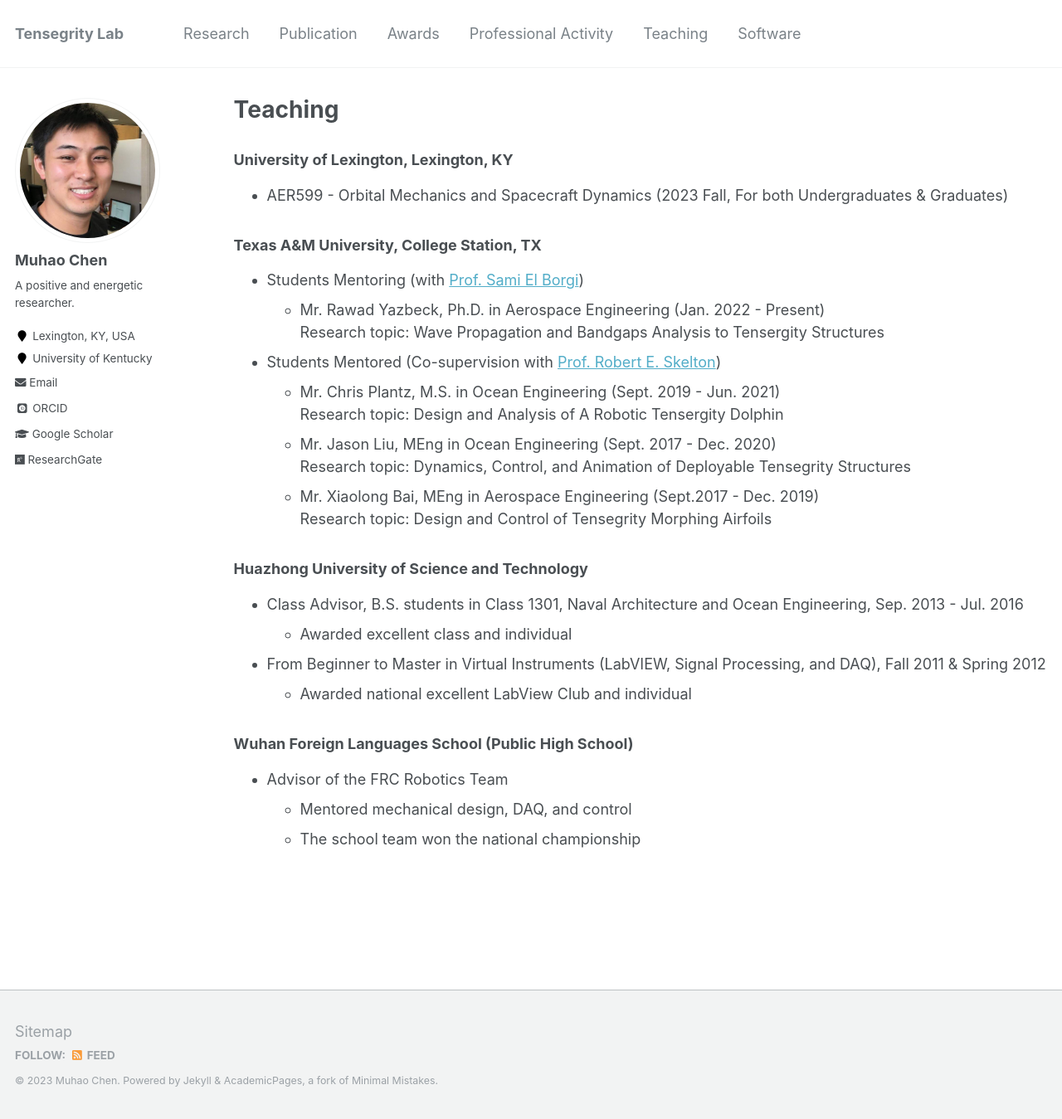
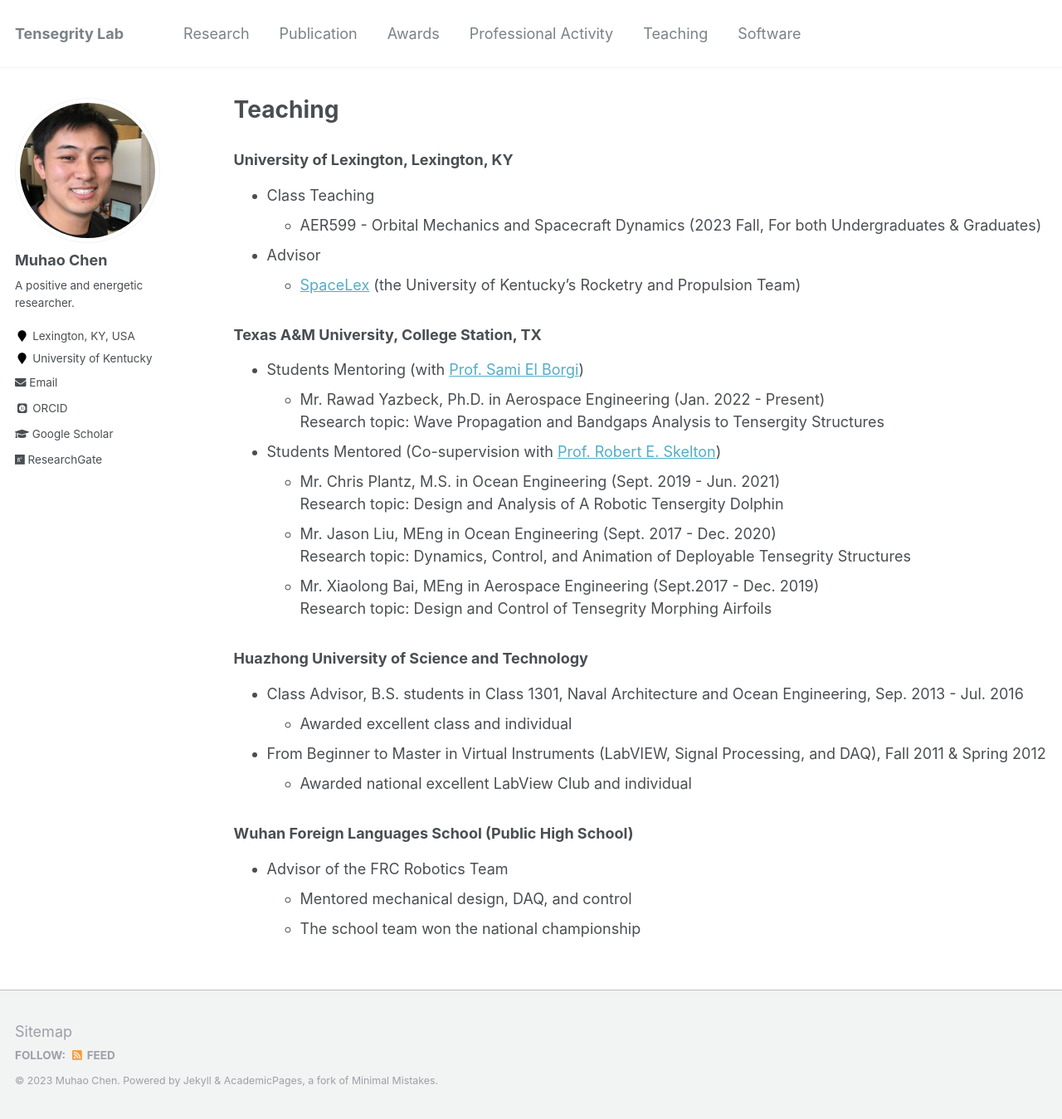
Before and after one commit to Muhao-Chen/muhao-chen.github.io, a Jekyll site: the page built from _pages/teaching.md, in a window 1280 px wide and 1349 px high. Shown: the whole window at 83% size. Built offline with Jekyll 4.4.1, drawn with Linux system fonts in a browser that asks for light colours; some web fonts are replaced.

Commit message:
Update teaching.md

```diff
--- a/_pages/teaching.md
+++ b/_pages/teaching.md
@@ -9,7 +9,10 @@ toc: true
 <div style="text-align: justify;" markdown="1">
 
 ### University of Lexington, Lexington, KY
-- AER599 - Orbital Mechanics and Spacecraft Dynamics (2023 Fall, For both Undergraduates & Graduates)
+- Class Teaching
+    * AER599 - Orbital Mechanics and Spacecraft Dynamics (2023 Fall, For both Undergraduates & Graduates)
+- Advisor
+    * [SpaceLex](https://spacelex.engr.uky.edu/projects/meridian) (the University of Kentucky's Rocketry and Propulsion Team)
 
 ### Texas A&M University, College Station, TX
 - Students Mentoring (with [Prof. Sami El Borgi](https://www.qatar.tamu.edu/programs/mechanical-engineering/faculty-and-staff/dr.-sami-el-borgi))
```
